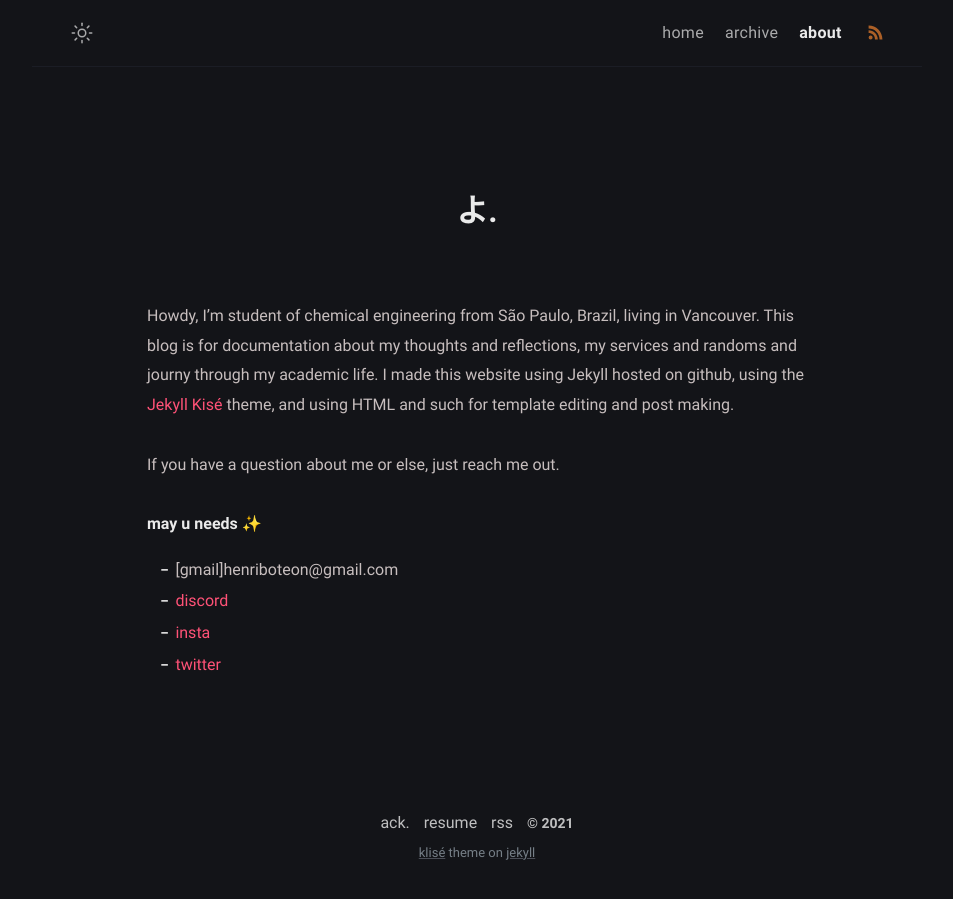
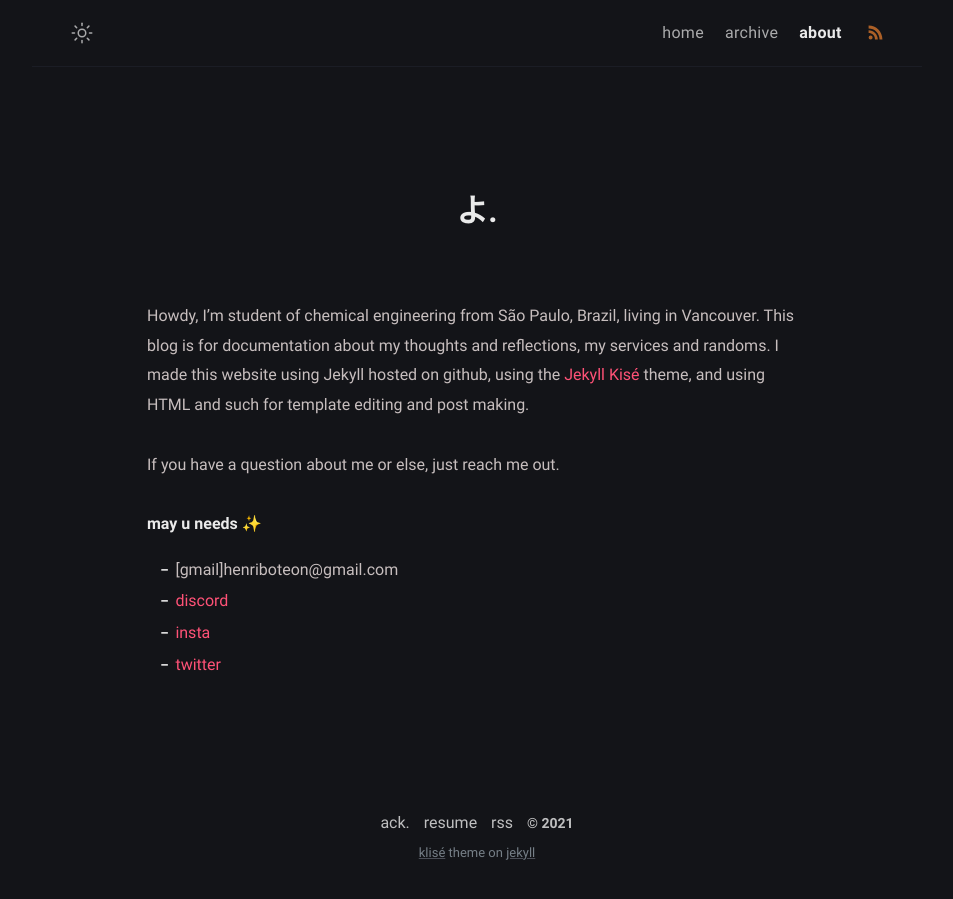
Before and after one commit to Pistachihen/pistachi.github.io, a Jekyll site: the page built from about.md, in a window 1280 px wide. Shown: the whole page, without its empty margins (163-1116 px from the left). Built offline with Jekyll 4.4.1, drawn with Linux system fonts in a browser that asks for light colours.

Commit message:
about.md: changed

```diff
--- a/about.md
+++ b/about.md
@@ -5,7 +5,7 @@ layout: page
 comments: false
 ---
 
-Howdy, I'm student of chemical engineering from São Paulo, Brazil, living in Vancouver. This blog is for documentation about my thoughts and reflections, my services and randoms and journy through my academic life. I made this website using Jekyll hosted on github, using the [Jekyll Kisé ](https://jamstackthemes.dev/theme/jekyll-klise/)theme, and using HTML and such for template editing and post making.
+Howdy, I'm student of chemical engineering from São Paulo, Brazil, living in Vancouver. This blog is for documentation about my thoughts and reflections, my services and randoms. I made this website using Jekyll hosted on github, using the [Jekyll Kisé ](https://jamstackthemes.dev/theme/jekyll-klise/)theme, and using HTML and such for template editing and post making.
 
 If you have a question about me or else, just reach me out.
 
```
